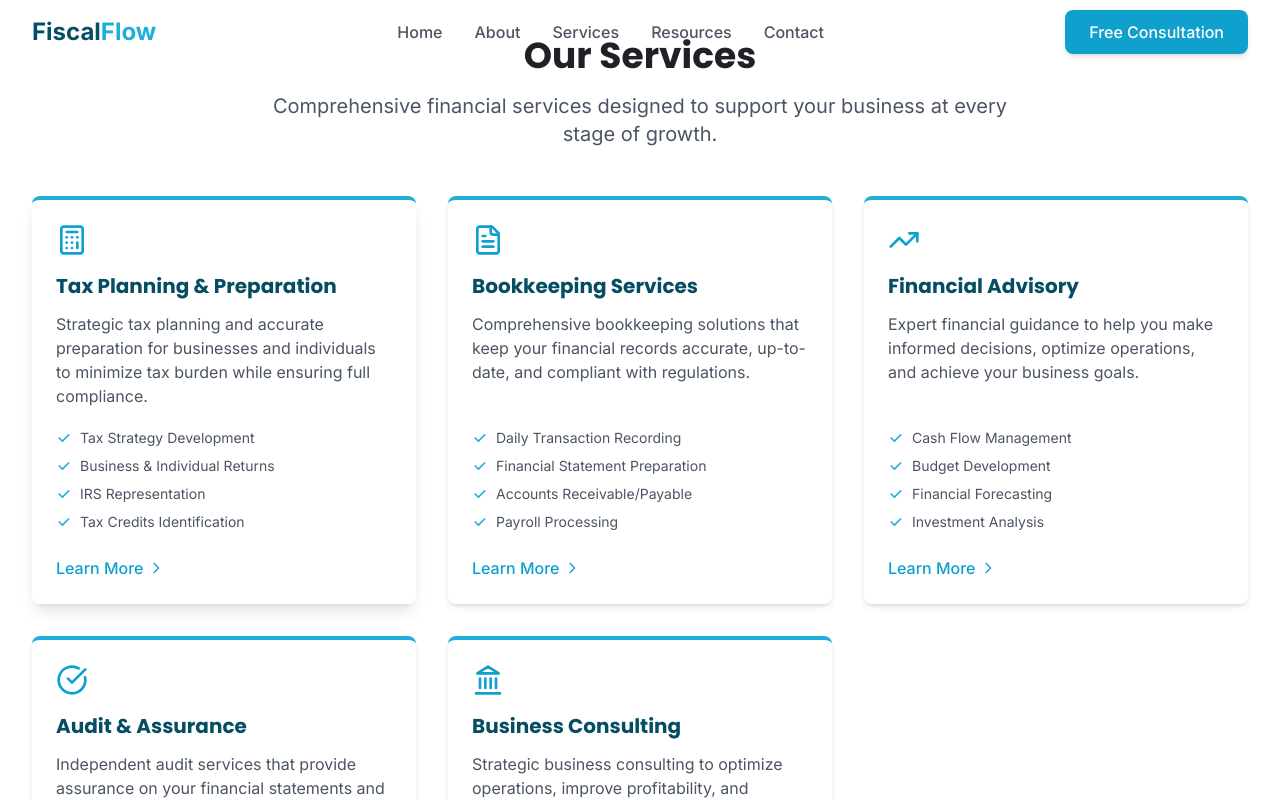
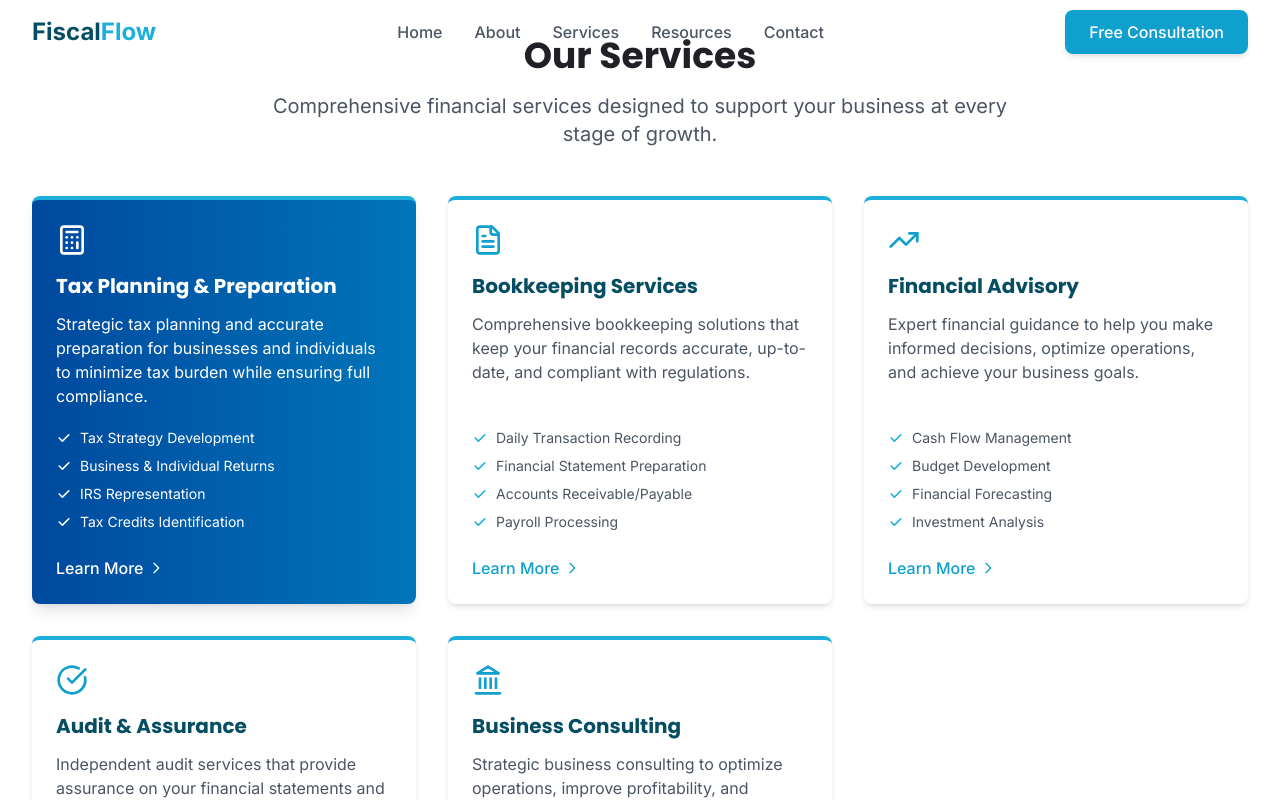
Before and after one commit to MercyNdiritu/fiscal-flow-haven, a React (Vite) app: page / in a window 1280 px wide. In both pictures the pointer is over the element 224 px from the left and 2230 px from the top of the page. Shown: the part 1830-2630 px from the top of the page. Built offline with nearby package versions, Linux system fonts and the light colour scheme.

Commit message:
feat: Add hover effect to service cards
Adds a background hover effect to service cards using a linear gradient.

```diff
--- a/src/components/ServicesSection.tsx
+++ b/src/components/ServicesSection.tsx
@@ -57,7 +57,7 @@ const ServicesSection = () => {
             <div
               key={service.id}
               id={service.id}
-              className="service-card flex flex-col h-full"
+              className="service-card flex flex-col h-full service-card-hover"
             >
               <div className="mb-4">{service.icon}</div>
               <h3 className="text-xl font-bold mb-3 text-accounting-800">{service.title}</h3>
--- a/src/styles/animations.css
+++ b/src/styles/animations.css
@@ -65,3 +65,25 @@
 .animate-count-up {
   animation: countUp 0.5s ease-out forwards;
 }
+
+/* Service Card Hover Animation */
+.service-card {
+  background-color: #EAF6FF;
+  transition: background 15s ease, color 0.3s ease, border-color 0.3s ease;
+}
+
+.service-card-hover:hover {
+  background: linear-gradient(90deg, #00499E, #0075ba);
+  color: white;
+}
+
+.service-card-hover:hover h3,
+.service-card-hover:hover p,
+.service-card-hover:hover span,
+.service-card-hover:hover a {
+  color: white;
+}
+
+.service-card-hover:hover svg {
+  color: white;
+}
```
